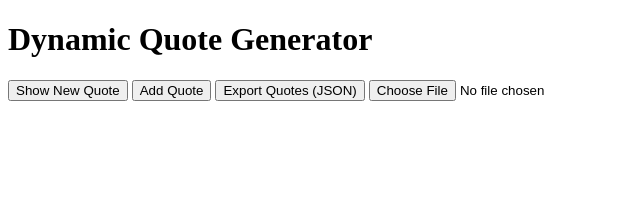
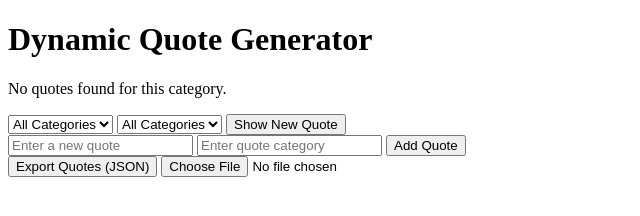
Before and after one commit to ttechcenter/alx_fe_javascript, a plain HTML site: page dom-manipulation/index.html in a window 1280 px wide. Both pictures are taken after a click on the button "Add Quote". Shown: the whole page, without its empty margins (0-640 px from the left). Drawn offline with Linux system fonts and the light colour scheme.

Commit message:
Update index.html

```diff
--- a/dom-manipulation/index.html
+++ b/dom-manipulation/index.html
@@ -5,20 +5,28 @@
   <meta name="viewport" content="width=device-width, initial-scale=1.0">
   <title>Dynamic
  Quote Generator</title>
+  <style>
+    /* Add your CSS styles here */
+  </style>
 </head>
 <body>
   <h1>Dynamic Quote Generator</h1>
   <div id="quoteDisplay"></div>
+  <select id="categoryFilter" onchange="filterQuotes()">
+    <option value="all">All Categories</option>
+  </select>
+  <select id="categorySelect">
+    <option value="all">All Categories</option>
+  </select>
   <button id="newQuote">Show New Quote</button>
   <div id="addQuoteForm" style="display: none;">
-        <input id="newQuoteText" type="text" placeholder="Enter a new quote" />
-        <input id="newQuoteCategory" type="text" placeholder="Enter quote category" />
+    <input id="newQuoteText" type="text" placeholder="Enter a new quote">
+    <input id="newQuoteCategory" type="text" placeholder="Enter quote category">
     <button onclick="addQuote()">Add Quote</button>
   </div>
-    <button id="addQuoteBtn">Add Quote</button>
+  <button id="showAddForm">Add Quote</button>
   <button id="exportQuotes">Export Quotes (JSON)</button>
   <input type="file" id="importFile" accept=".json" onchange="importFromJsonFile(event)" />
-
   <script src="script.js"></script>
 </body>
 </html>
```
Lines whose indentation alone changed are shown as unchanged.
